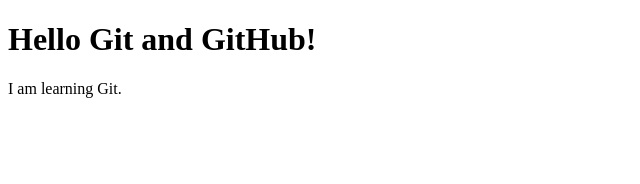
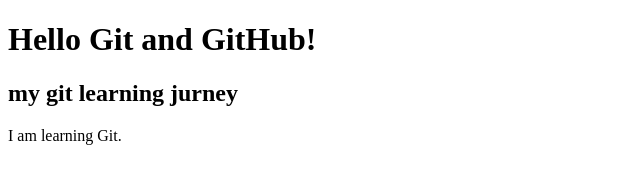
Before and after one commit to subh-karn/Git-Practice, a plain HTML site: page index.html in a window 1280 px wide. Shown: the whole page, without its empty margins (0-640 px from the left). Drawn offline with Linux system fonts and the light colour scheme.

Commit message:
added learnung journey heading

```diff
--- a/index.html
+++ b/index.html
@@ -5,6 +5,7 @@
 </head>
 <body>
     <h1>Hello Git and GitHub!</h1>
+    <h2>my git learning jurney</h2>
     <p>I am learning Git.</p>
 </body>
 </html>
```
